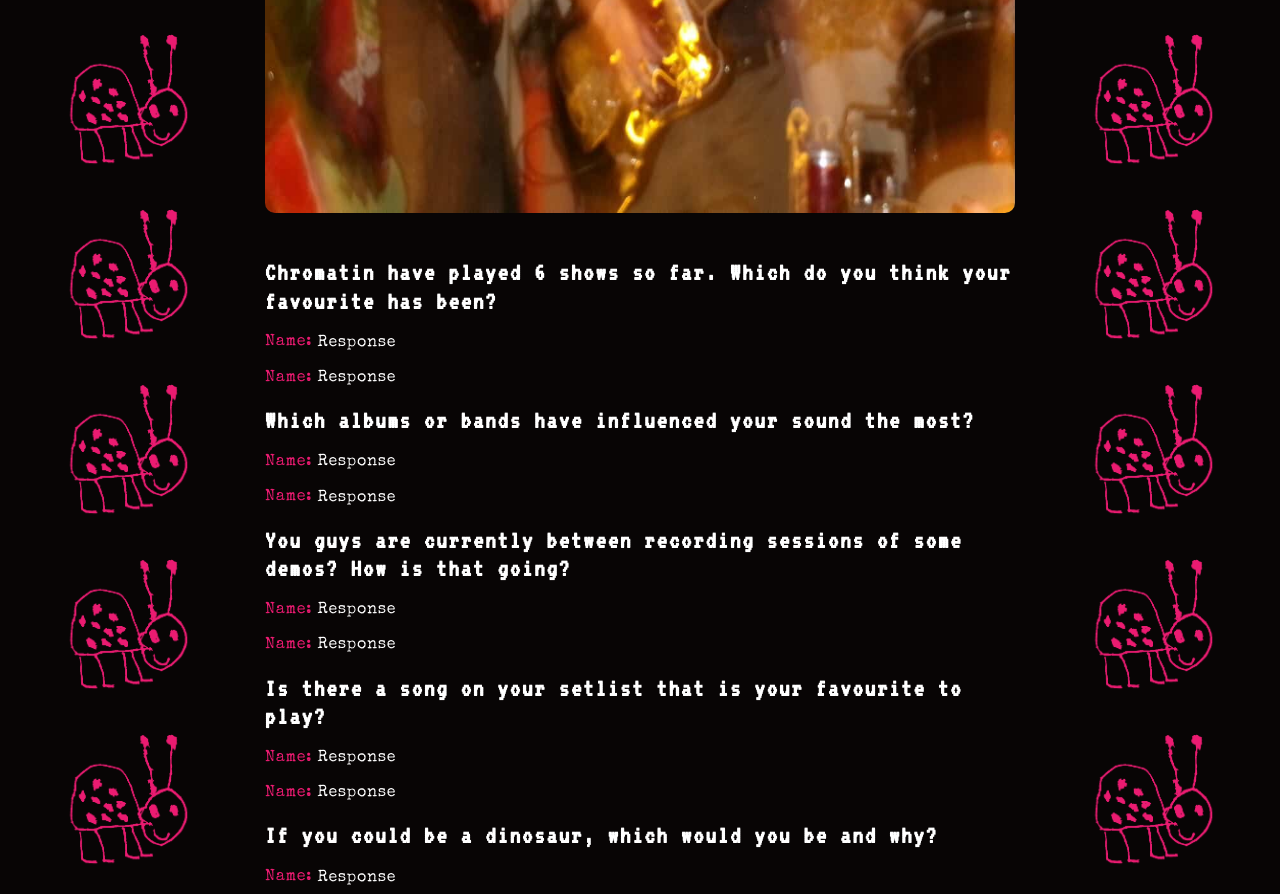
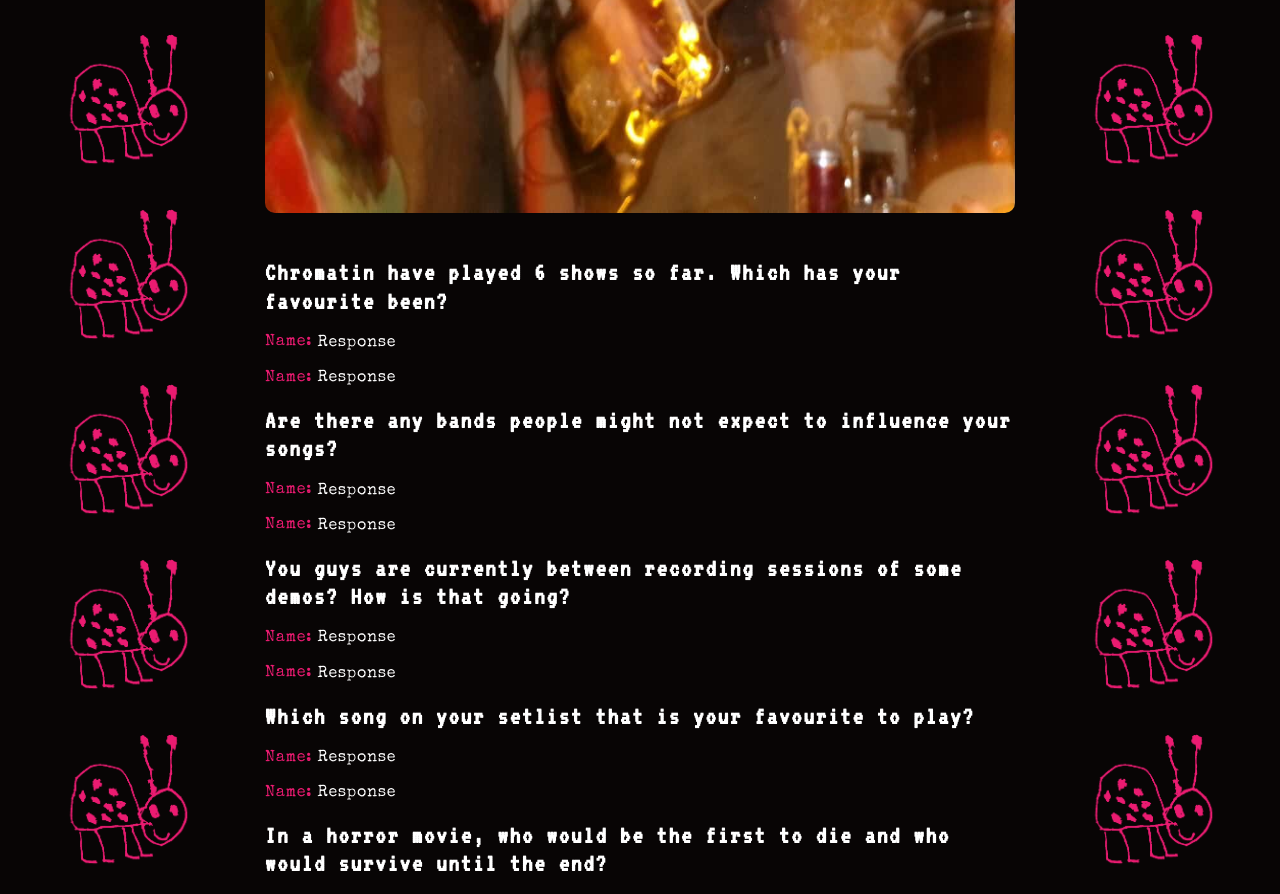
Before and after one commit to xxiwriterecipesnotlovelettersxx/xxiwriterecipesnotlovelettersxx.github.io, a Jekyll site: the page built from _posts/2026-03-10-interview-with-chromatin.md, in a window 1280 px wide and 1400 px high, scrolled down 2281 px. Shown: the top 894 px of the window. Built offline with Jekyll 4.4.1, drawn with Linux system fonts in a browser that asks for light colours; some of the changed text lies outside the part shown.

Commit message:
Update 2026-03-10-interview-with-chromatin.md

```diff
--- a/_posts/2026-03-10-interview-with-chromatin.md
+++ b/_posts/2026-03-10-interview-with-chromatin.md
@@ -46,7 +46,7 @@ Here is their interview!
 
 ![everythingilove](/images/chrom4.jpg)
 
-### Chromatin have played 6 shows so far. Which do you think your favourite has been?
+### Chromatin have played 6 shows so far. Which has your favourite been?
 
 <p class="interview">
 <span class="speaker">Name:</span> Response
@@ -54,7 +54,7 @@ Here is their interview!
 <span class="speaker">Name:</span> Response
 </p>
 
-### Which albums or bands have influenced your sound the most?
+### Are there any bands people might not expect to influence your songs?
 
 <p class="interview">
 <span class="speaker">Name:</span> Response
@@ -70,7 +70,7 @@ Here is their interview!
 <span class="speaker">Name:</span> Response
 </p>
 
-### Is there a song on your setlist that is your favourite to play?
+### Which song on your setlist that is your favourite to play?
 
 <p class="interview">
 <span class="speaker">Name:</span> Response
@@ -78,7 +78,7 @@ Here is their interview!
 <span class="speaker">Name:</span> Response
 </p>
 
-### If you could be a dinosaur, which would you be and why?
+### In a horror movie, who would be the first to die and who would survive until the end?
 
 <p class="interview">
 <span class="speaker">Name:</span> Response
@@ -86,7 +86,7 @@ Here is their interview!
 <span class="speaker">Name:</span> Response
 </p>
 
-### Lastly, before we wrap this interview up, is there anyone you want to shoutout on the blog?
+### Lastly, before we wrap this interview up, is there anything or anyone you want to give a shoutout to?
 
 <p class="interview">
 <span class="speaker">Name:</span> Response
```
